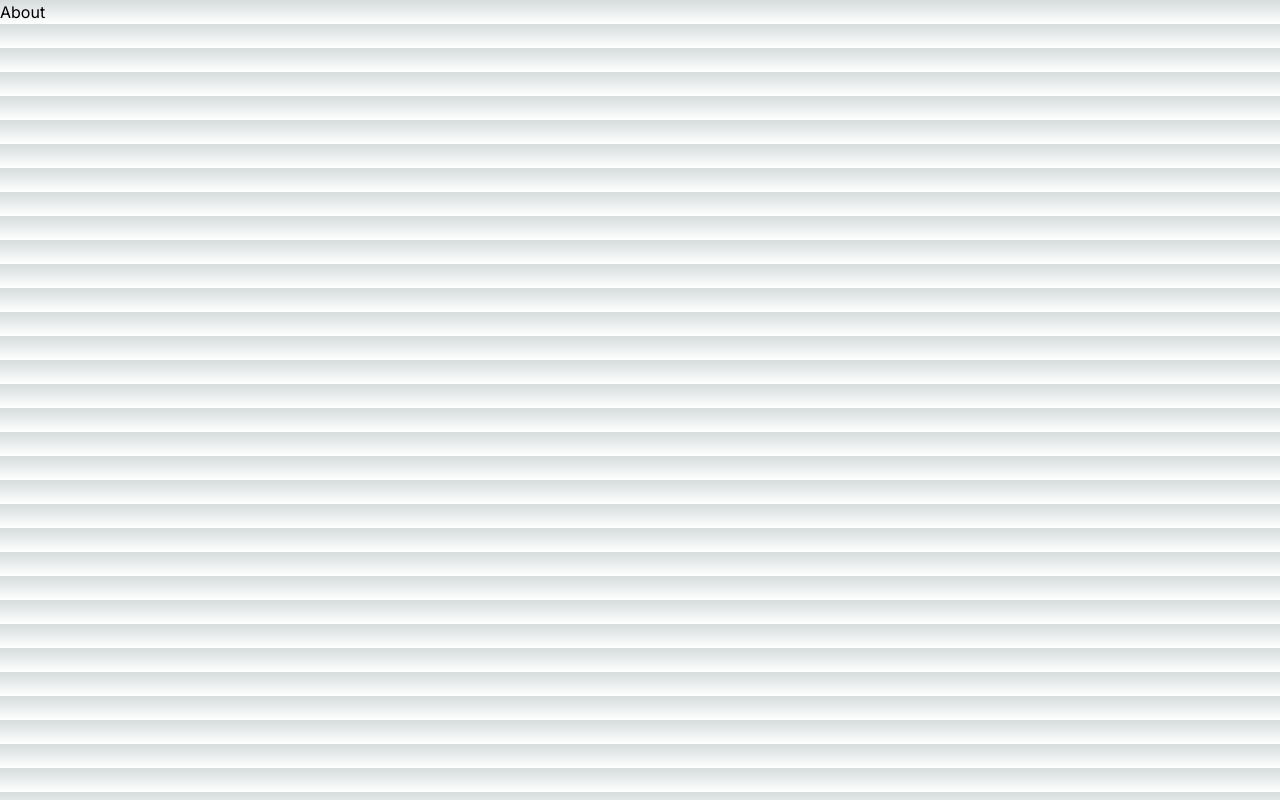
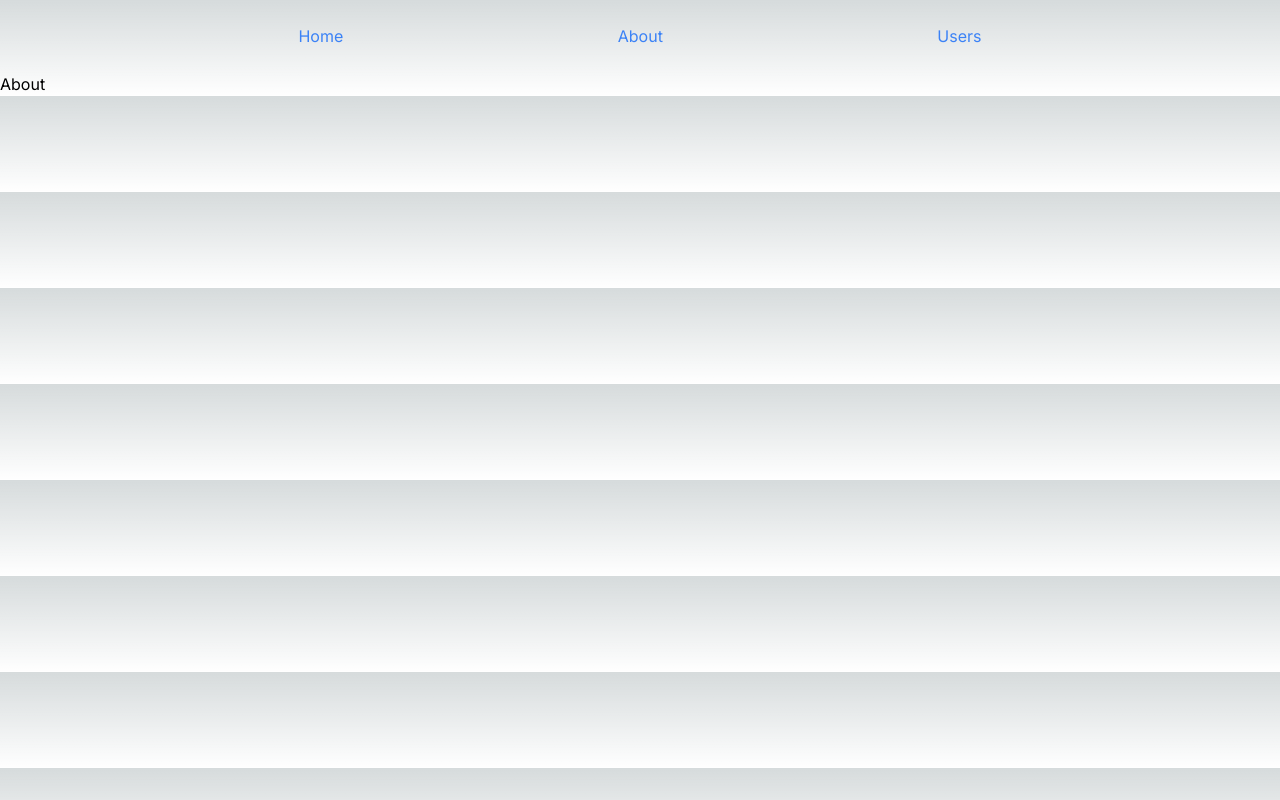
Before and after one commit to Aryainguz/nextjs-pro, a Next.js app: page /about in a window 1280 px wide. Built offline with nearby package versions, Linux system fonts and the light colour scheme.

Commit message:
added navbar component in root layout

```diff
--- /dev/null
+++ b/app/components/Navbar.jsx
@@ -0,0 +1,19 @@
+import React from 'react'
+import Link from 'next/link'
+
+
+const Navbar = () => {
+  return (
+    <>
+    <div className="flex justify-evenly m-6 text-blue-500">
+      <Link href="/"> Home  </Link>
+      <Link href="/about">  About </Link>
+      <Link href="/users">  Users </Link>
+    </div>
+
+    </>
+
+  )
+}
+
+export default Navbar
--- a/app/layout.js
+++ b/app/layout.js
@@ -1,5 +1,6 @@
 import { Inter } from 'next/font/google'
 import './globals.css'
+import Navbar from './components/Navbar'
 
 const inter = Inter({ subsets: ['latin'] })
 
@@ -12,7 +13,7 @@ export default function RootLayout({ children }) {
   return (
     <html lang="en">
       <body className={inter.className}>
-
+        <Navbar/>
         {children}
         </body>
     </html>
--- a/app/page.jsx
+++ b/app/page.jsx
@@ -1,15 +1,7 @@
-import Image from 'next/image'
-import Link from 'next/link'
-
 export default function Home() {
   const val = "Hello, World!"
   return (
     <>
-      <div className="flex justify-evenly m-6 text-blue-500">
-        <Link href="/"> Home  </Link>
-        <Link href="/about">  About </Link>
-        <Link href="/users">  Users </Link>
-      </div>
       <h1 className='text-center'>Value is: {val}</h1>
     </>
   )
```
